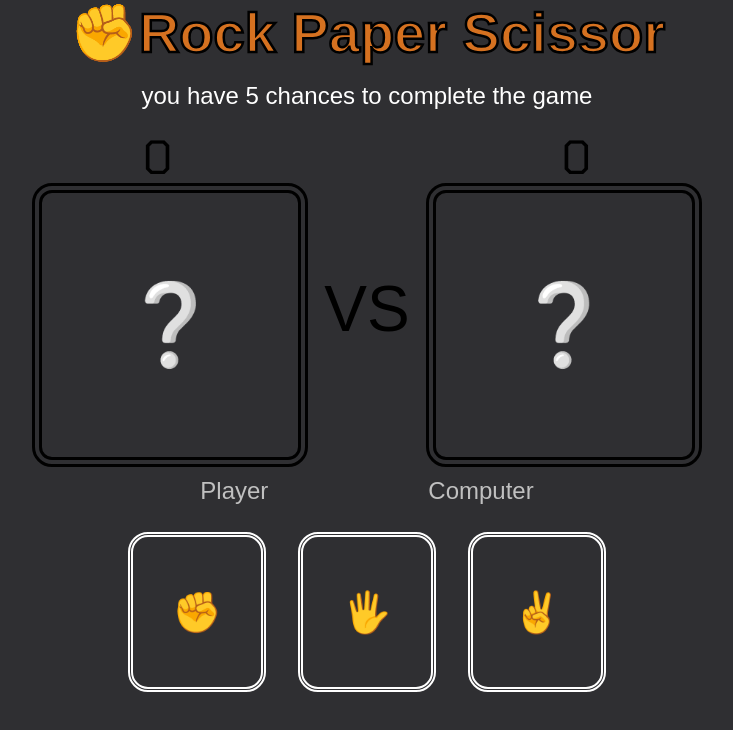
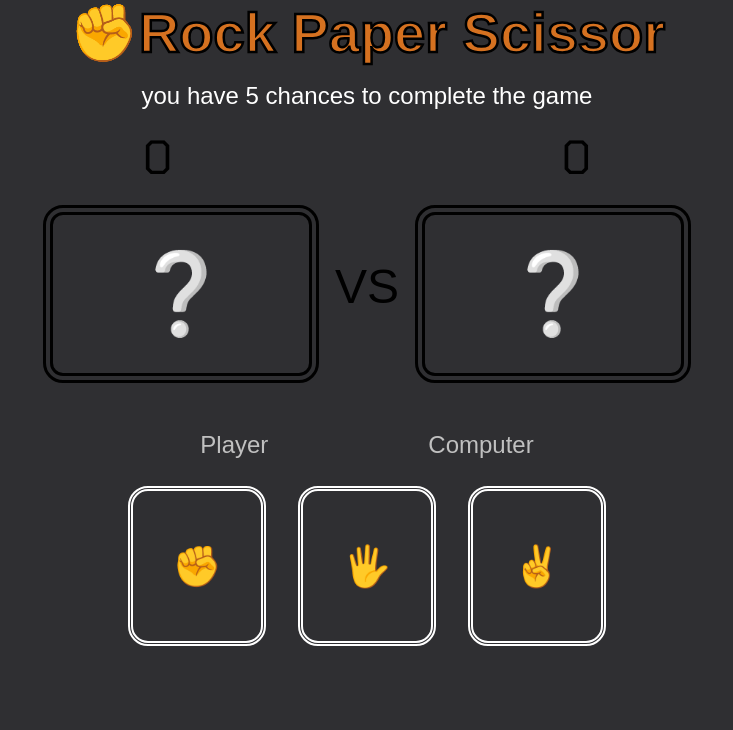
Before and after one commit to belaidaymen444/rock-paper-scissor, a plain HTML site: page index.html in a window 1280 px wide. Shown: the whole page, without its empty margins (273-1006 px from the left). Drawn offline with Linux system fonts and the light colour scheme.

Commit message:
"Updated styles for .battle section and p elements, including display, width, height, margin, and border properties."

```diff
--- a/style.css
+++ b/style.css
@@ -47,7 +47,6 @@ h1::before {
   margin-bottom: 2rem;
   margin-top: 3rem;
   align-items: center;
-
 }
 .names p {
   font-size: 1.5rem;
@@ -60,19 +59,19 @@ h1::before {
   margin-left: 5rem;
 }
 .battle {
-  display: flex;
+  display: inline-flex;
   width: 100%;
-  height: 40%;
   justify-content: center;
   align-items: center;
   text-align: center;
 }
 .battle section {
-  display: flex;
+  display: inline-flex;
   width: 20%;
-  height: 110%;
-  margin: 2rem 1rem 0rem 1rem;
+  height: 100%;
+  margin: 1rem 1rem 0rem 1rem;
   font-size: 5rem;
+  padding-block: 2rem;
   text-align: center;
   justify-content: center;
   align-items: center;
@@ -80,7 +79,8 @@ h1::before {
   border-radius: 20px;
 }
 .battle p {
-  font-size: 4rem;
+  display: flex;
+  font-size: 3rem;
 }
 .selection {
   width: 100%;
@@ -111,7 +111,6 @@ h1::before {
 .alerts {
   position: absolute;
   text-align: center;
-
   display: grid;
   align-items: center;
   background: rgba(0, 0, 0, 0.877);
@@ -126,9 +125,7 @@ h1::before {
   transform: scale(0, 0);
   z-index: 20;
   border-radius: 10px;
-
 }
-
 .alerts .winner {
   font-size: 3rem;
   font-family: "Bebas Neue", sans-serif;
@@ -143,32 +140,24 @@ h1::before {
   text-decoration: none;
   color: white;
 }
-.alerts a{
+.alerts a {
   padding: 1rem 1.5rem;
   border-radius: 20px;
   font-size: 1.3rem;
-
 }
-
-
-@media  (max-width:850px) {
-  .groupe .scoreEach p{
+@media (max-width: 850px) {
+  .groupe .scoreEach p {
     padding-inline: 5rem;
     display: inline;
   }
-
-  .alerts{
+  .alerts {
     left: 7%;
   }
-  .battle section{
-
-    border: double 10px rgb(0, 0, 0);
+  .battle section {
     border-radius: 100px;
-
     padding-inline: 1rem;
   }
   .selection section {
     padding-inline: 1.5rem;
   }
-
 }
```
